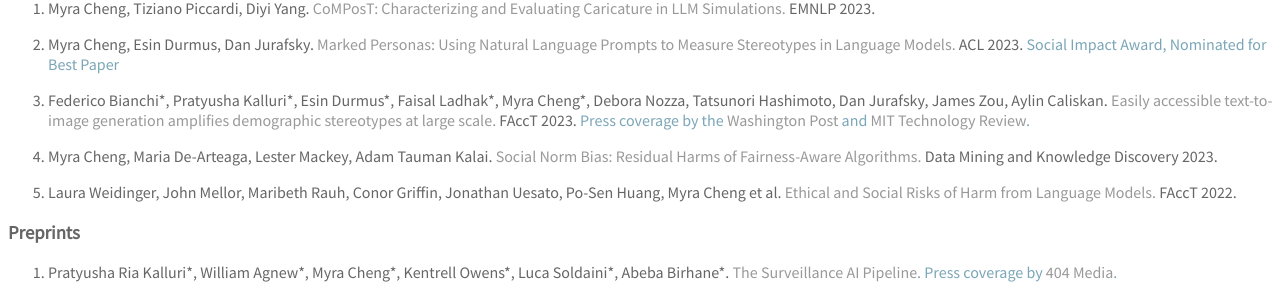
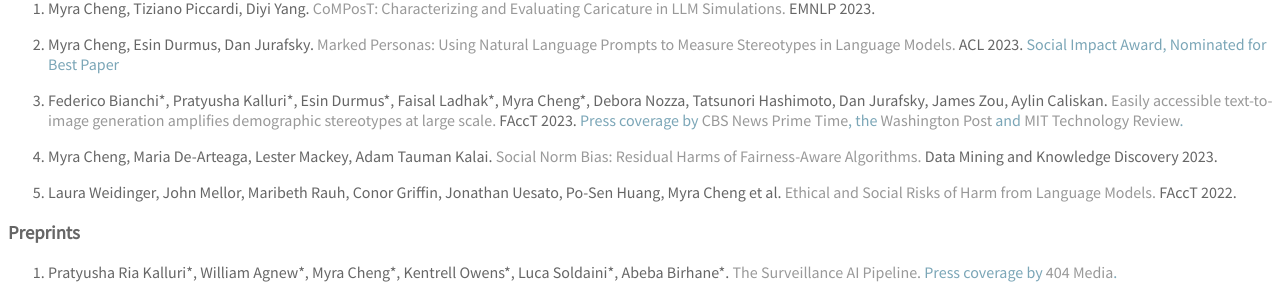
Before and after one commit to myracheng/myracheng.github.io, a Jekyll site: the page built from research.md, in a window 1280 px wide. Shown: the part 325-627 px from the top of the page. Built offline with Jekyll 4.4.1, drawn with Linux system fonts in a browser that asks for light colours; some web fonts are replaced; our own code applies the rules of GitHub Pages for plain Markdown files.

Commit message:
Update research.md

```diff
--- a/research.md
+++ b/research.md
@@ -2,15 +2,18 @@
 
 1. Myra Cheng, Tiziano Piccardi, Diyi Yang. [CoMPosT: Characterizing and Evaluating Caricature in LLM Simulations.](https://arxiv.org/pdf/2310.11501.pdf) EMNLP 2023.
 
-2. Myra Cheng, Esin Durmus, Dan Jurafsky. [Marked Personas: Using Natural Language Prompts to Measure Stereotypes in Language Models.](https://arxiv.org/pdf/2305.18189.pdf) ACL 2023. <span style="color:#7BA6B7">Social Impact Award, Nominated for Best Paper</span>
+2. Myra Cheng, Esin Durmus, Dan Jurafsky. [Marked Personas: Using Natural Language Prompts to Measure Stereotypes in Language Models.](https://arxiv.org/pdf/2305.18189.pdf) ACL 2023.
+<span style="color:#7BA6B7">Social Impact Award, Nominated for Best Paper</span>
 
-3. Federico Bianchi\*, Pratyusha Kalluri\*, Esin Durmus\*, Faisal Ladhak\*, Myra Cheng\*, Debora Nozza, Tatsunori Hashimoto, Dan Jurafsky, James Zou, Aylin Caliskan. [Easily accessible text-to-image generation amplifies demographic stereotypes at large scale.](https://arxiv.org/pdf/2211.03759.pdf) FAccT 2023. <span style="color:#7BA6B7">Press coverage by the [Washington Post](https://www.washingtonpost.com/technology/interactive/2023/ai-generated-images-bias-racism-sexism-stereotypes/) and [MIT Technology Review](https://www.technologyreview.com/2023/03/22/1070167/these-news-tool-let-you-see-for-yourself-how-biased-ai-image-models-are/).</span>
+3. Federico Bianchi\*, Pratyusha Kalluri\*, Esin Durmus\*, Faisal Ladhak\*, Myra Cheng\*, Debora Nozza, Tatsunori Hashimoto, Dan Jurafsky, James Zou, Aylin Caliskan. [Easily accessible text-to-image generation amplifies demographic stereotypes at large scale.](https://arxiv.org/pdf/2211.03759.pdf) FAccT 2023.
+<span style="color:#7BA6B7">Press coverage by [CBS News Prime Time](https://www.youtube.com/watch?v=0KFJf9QqfCw), the [Washington Post](https://www.washingtonpost.com/technology/interactive/2023/ai-generated-images-bias-racism-sexism-stereotypes/) and [MIT Technology Review](https://www.technologyreview.com/2023/03/22/1070167/these-news-tool-let-you-see-for-yourself-how-biased-ai-image-models-are/).</span>
 
 4. Myra Cheng, Maria De-Arteaga, Lester Mackey, Adam Tauman Kalai. [Social Norm Bias: Residual Harms of Fairness-Aware Algorithms.](https://arxiv.org/pdf/2108.11056.pdf) Data Mining and Knowledge Discovery 2023.
 
 5. Laura Weidinger, John Mellor, Maribeth Rauh, Conor Griffin, Jonathan Uesato, Po-Sen Huang, Myra Cheng et al. [Ethical and Social Risks of Harm from Language Models.](https://arxiv.org/pdf/2112.04359.pdf) FAccT 2022.
 
 ### Preprints
-1. Pratyusha Ria Kalluri\*, William Agnew\*, Myra Cheng\*, Kentrell Owens\*, Luca Soldaini\*, Abeba Birhane\*. [The Surveillance AI Pipeline.](https://arxiv.org/pdf/2309.15084.pdf) <span style="color:#7BA6B7">Press coverage by [404 Media](https://www.404media.co/how-the-surveillance-ai-pipeline-literally-objectifies-human-beings/).</span>
+1. Pratyusha Ria Kalluri\*, William Agnew\*, Myra Cheng\*, Kentrell Owens\*, Luca Soldaini\*, Abeba Birhane\*. [The Surveillance AI Pipeline.](https://arxiv.org/pdf/2309.15084.pdf)
+<span style="color:#7BA6B7">Press coverage by [404 Media](https://www.404media.co/how-the-surveillance-ai-pipeline-literally-objectifies-human-beings/).</span>
 
 ### Also see [Semantic Scholar](https://www.semanticscholar.org/author/M.-Cheng/2149615775) & [Google Scholar](https://scholar.google.com/citations?user=gaslQl8AAAAJ&hl=en) :)
```
